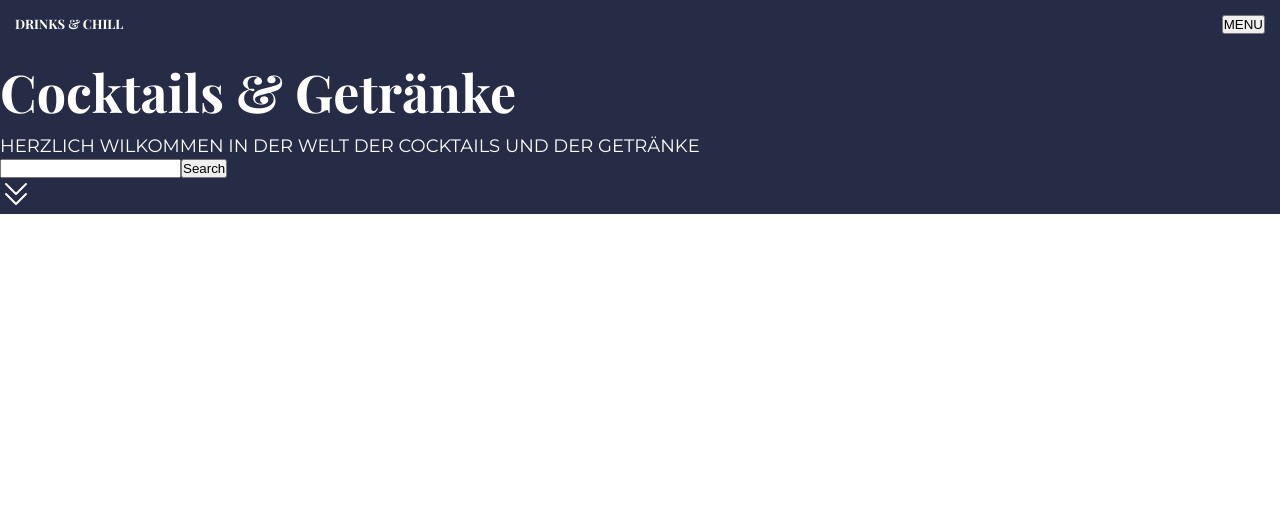
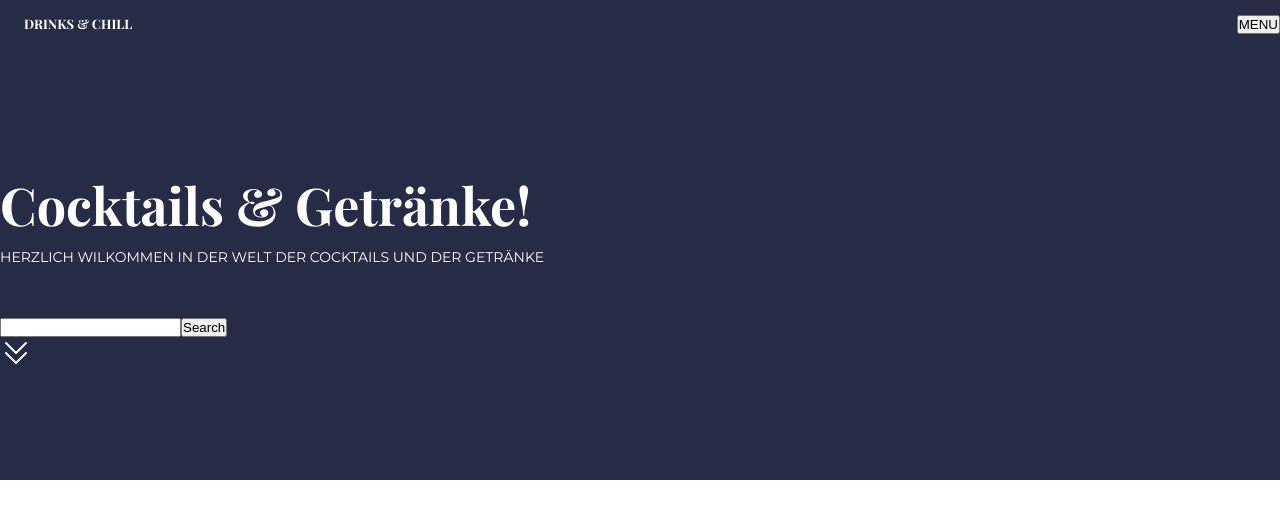
Before and after one commit to Sivagajan/Drinks-Chill, a React (Create React App) app: page / in a window 1280 px wide. Shown: the top 518 px of the page. Built offline with nearby package versions, Linux system fonts and the light colour scheme.

Commit message:
Header styles

```diff
--- a/src/components/header/Header.jsx
+++ b/src/components/header/Header.jsx
@@ -1,21 +1,20 @@
-import { FaBeer } from 'react-icons/fa';
-import { IoIosArrowDown } from "react-icons/io";
+
 import style from './Header.module.css'
 
 const Header = () => {
     return (
         <>
-            <header>
-                <nav className='heading'>
+            <header className   ={style.hero}>
+                <nav className='logo'>
                     <h2>DRINKS & CHILL</h2>
                     <button>MENU</button>
                 </nav>
-                <div>
-                    <h1>Cocktails & Getränke </h1>
+                <div className='heading'>
+                    <h1>Cocktails & Getränke! </h1>
                     <p>HERZLICH WILKOMMEN IN DER WELT DER COCKTAILS UND DER GETRÄNKE</p>
                 </div>
 
-                <div>
+                <div className='btn'>
                     <input type="text" />
                     <button>Search</button>
                 </div>
--- a/src/components/header/Header.module.css
+++ b/src/components/header/Header.module.css
@@ -1,7 +1,8 @@
 nav{
     display: flex;
     justify-content: space-between;
-    padding: 15px;
+    padding-left: 24px;
+    padding-top: 15px;
 }
 
 
@@ -15,20 +16,26 @@ header{
     color: white;
     display: flex;
     flex-direction: column;
+    height: 480px;
+}
+
+.heading{
+    margin: 48px;
 }
 
 h1{
     font-family: 'Playfair Display',serif;
     font-size: 52px;
     line-height: 86px;
+    padding-top: 128px;
 }
 
 p{
     font-family: 'Montserrat',sans-serif;
-    font-size: 18px;
+    font-size: 14px;
+    padding-bottom: 50px;
 }
 
-.arrows{
-    display: block;
-    flex-direction: column;
+.btn{
+    margin-bottom:50px ;
 }
```
